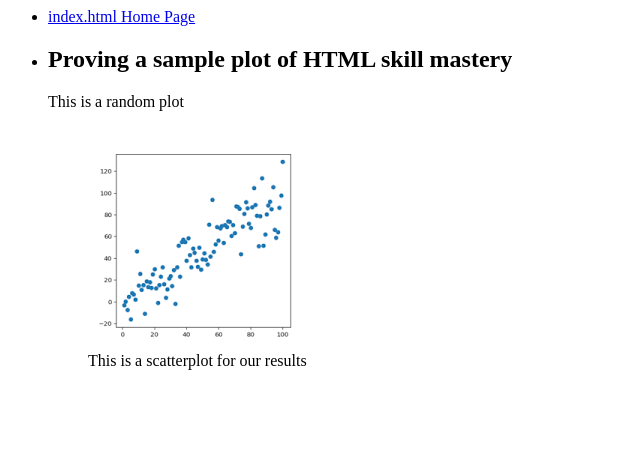
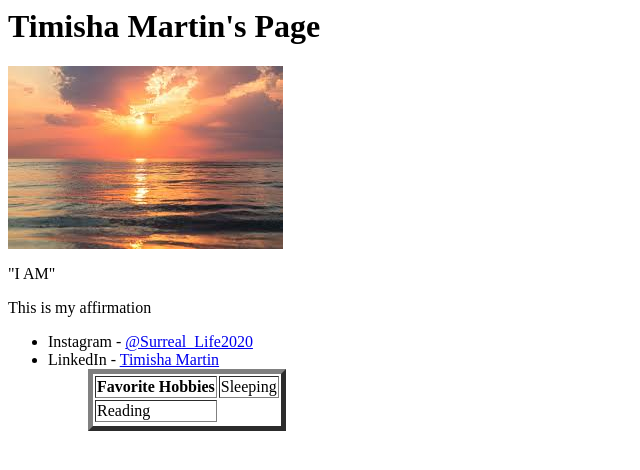
Before and after one commit to tamartin1210/tamartin1210.github.io, a plain HTML site: page index.html in a window 1280 px wide. Shown: the whole page, without its empty margins (0-640 px from the left). Drawn offline with Linux system fonts and the light colour scheme.

Commit message:
Update index.html

```diff
--- a/index.html
+++ b/index.html
@@ -1,27 +1,48 @@
 <html>
 	<head>
-		<title> Timisha Martin's Sample HTML Demonstration </title>
+		<title> Timisha Martin's Page </title>
 	<head>
 
 	<body>
-		<nav>
-			<ul>
-				<li>
-					<a href= "html">index.html
-				Home Page
-				</a>
-				</li>
-				<li>
+		<h1> Timisha Martin's Page</h1>
+		<img src= "sunrise.png" alt= "Sunrise"
+		<title= "Sunrise !!"/>
+		<body>
+		<p> "I AM"</p>
+		<p> This is my affirmation </p>
 
-		<h1> Proving a sample plot of HTML skill mastery</h1>
-		<p> This is a random plot </P>
-		<figure>
-			<img src= "plot.png"
-			alt= "scatterplot"
-			title = Scatter Plot!!/>
-			<figcaption>
-			This is a scatterplot for our results
-				</figcaption>
-			<figure>
+		<!--Unordered lists-->
+		<ul>
+		<li> Instagram -
+		<a href = "instagram.com/Surreal_Life2020">
+		@Surreal_Life2020
+		</a>
+	</li>
+	<li>
+		LinkedIn -
+		<a href = "https://www.linkedin.com/in/timisha-ann-m-1a8419129?lipi=urn%3Ali%3Apage%3Ad_flagship3_profile_view_base_contact_details%3B3EA2GDlXRceJNk1%2BmfIxyw%3D%3D">
+		Timisha Martin
+		</a>
+		</li>
+	<ul>
+
+	<table border = 5>
+		<tr>
+			<th>
+			Favorite Hobbies
+		</th>
+		<td>
+		Sleeping
+		</td>
+		</tr>
+		<tr>
+			<td>
+			Reading
+			</td>
+			</tr>
+			<tr>
+
+
 		</body>
+
 	</html>
```
